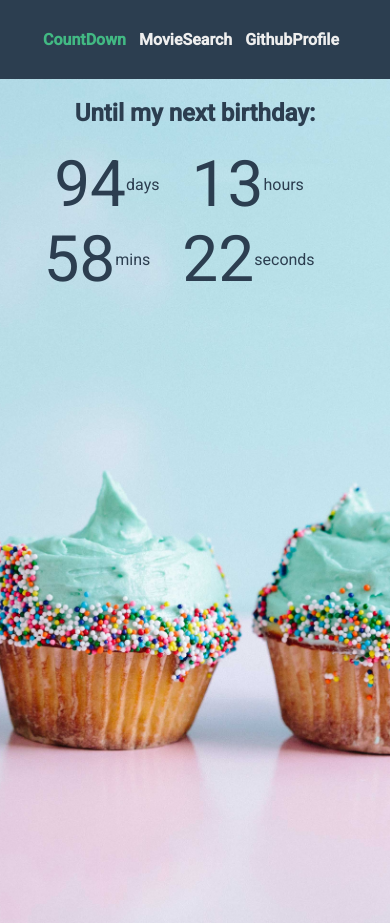
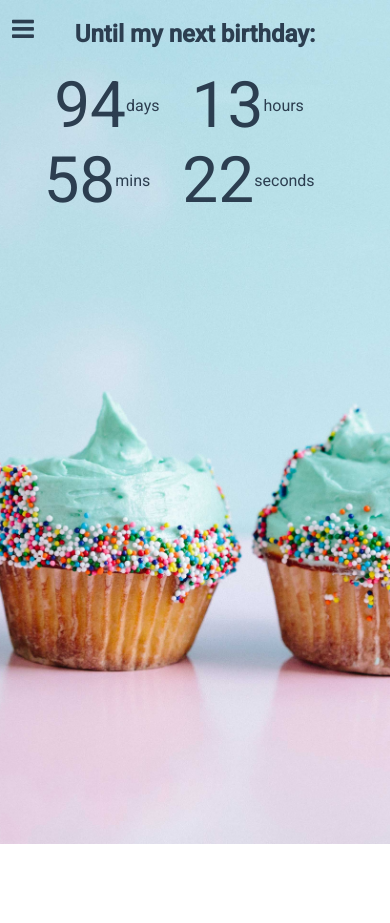
Before and after one commit to keithmchd48/pulp-fiction, a Vue app: page / in a window 390 px wide. After the commit the page ends 844 px from the top, so only its background shows below. Built offline with nearby package versions, Linux system fonts and the light colour scheme.

Commit message:
Mobile Menu added

```diff
--- a/public/index.html
+++ b/public/index.html
@@ -6,6 +6,7 @@
     <meta name="viewport" content="width=device-width,initial-scale=1.0">
     <link rel="icon" href="<%= BASE_URL %>favicon.ico">
     <link href="https://fonts.googleapis.com/css2?family=Roboto:wght@400;500&display=swap" rel="stylesheet">
+    <link rel="stylesheet" href="https://stackpath.bootstrapcdn.com/font-awesome/4.7.0/css/font-awesome.min.css" integrity="sha384-wvfXpqpZZVQGK6TAh5PVlGOfQNHSoD2xbE+QkPxCAFlNEevoEH3Sl0sibVcOQVnN" crossorigin="anonymous">
     <title>Pulp Fiction</title>
   </head>
   <body>
--- a/src/App.vue
+++ b/src/App.vue
@@ -1,5 +1,7 @@
 <template>
   <div id="app">
+    <i @click="SET_MENU_ACTIVE_ACTION(true)" class="fa fa-bars"></i>
+    <MobileMenu></MobileMenu>
     <div id="nav">
       <router-link :to="{name: 'count-down-timer'}">CountDown</router-link>
       <router-link :to="{name: 'movie-search'}">MovieSearch</router-link>
@@ -9,12 +11,32 @@
   </div>
 </template>
 
+<script>
+  import MobileMenu from "@/components/MobileMenu"
+  import {mapActions} from "vuex";
+  export default {
+    components: {MobileMenu},
+    methods: {
+      ...mapActions('storeMenu', ['SET_MENU_ACTIVE_ACTION'])
+    }
+  }
+</script>
+
 <style>
 #app {
   font-family: 'Roboto', sans-serif;
   -webkit-font-smoothing: antialiased;
   -moz-osx-font-smoothing: grayscale;
   /*text-align: center;*/
+  color: #2c3e50;
+}
+.fa-bars {
+  display: none;
+  position: fixed;
+  font-size: 1.6rem;
+  top: 17px;
+  left: 12px;
+  z-index: 3;
   color: #2c3e50;
 }
 body {
@@ -42,4 +64,12 @@ body {
   * {
     box-sizing: border-box;
   }
+@media only screen and (max-width: 426px) {
+  #nav {
+    display: none;
+  }
+  .fa-bars {
+    display: block;
+  }
+}
 </style>
--- /dev/null
+++ b/src/components/MobileMenu.vue
@@ -0,0 +1,69 @@
+<template>
+  <div class="side-menu-layout" :class="{'active': menuActive}">
+    <div><i @click="SET_MENU_ACTIVE_ACTION(false)" class="fa fa-times"></i></div>
+    <div id="mobile_nav">
+      <router-link :to="{name: 'count-down-timer'}">CountDown</router-link>
+      <router-link :to="{name: 'movie-search'}">MovieSearch</router-link>
+      <router-link :to="{name: 'github-profile-viewer'}">GithubProfile</router-link>
+    </div>
+  </div>
+</template>
+
+<script>
+  import { mapState, mapActions } from 'vuex'
+  export default {
+    name: "MobileMenu",
+    computed: {
+      ...mapState('storeMenu', ['menuActive'])
+    },
+    methods: {
+      ...mapActions('storeMenu', ['SET_MENU_ACTIVE_ACTION'])
+    }
+  }
+</script>
+
+<style scoped>
+  .fa-times {
+    font-size: 2rem;
+    color: white;
+    padding: 0.3rem;
+  }
+  #mobile_nav {
+    display: flex;
+    flex-direction: column;
+    justify-content: flex-start;
+    align-items: center;
+    padding: 0 2rem;
+    width: 100%;
+  }
+  #mobile_nav a {
+    font-weight: bold;
+    color: #eeeeee;
+    text-decoration: none;
+    margin-top: 1rem;
+  }
+
+  #mobile_nav a.router-link-exact-active {
+    color: #42b983;
+  }
+  @media only screen and (min-width: 427px) {
+    .side-menu-layout {
+      display: none;
+    }
+  }
+  @media only screen and (max-width: 426px) {
+    .side-menu-layout {
+      background-color: #2c3e50;
+      height: 100%;
+      width: 50% !important;
+      z-index: 8 !important;
+      position: absolute !important;
+      transition: 1s !important;
+      overflow-y: scroll !important;
+      left: -100%;
+    }
+    .active {
+      left: 0;
+    }
+  }
+</style>
--- a/src/router/index.js
+++ b/src/router/index.js
@@ -1,5 +1,6 @@
 import Vue from 'vue'
 import VueRouter from 'vue-router'
+import store from '@/store'
 
 Vue.use(VueRouter)
 
@@ -27,4 +28,7 @@ const router = new VueRouter({
   routes
 })
 
+router.afterEach(() => {
+  store.dispatch('storeMenu/SET_MENU_ACTIVE_ACTION', false)
+})
 export default router
--- a/src/store/index.js
+++ b/src/store/index.js
@@ -1,11 +1,13 @@
 import Vue from 'vue'
 import Vuex from 'vuex'
 import {storeMovies} from  '@/store/movies.store'
+import {storeMenu} from '@/store/menu.store'
 
 Vue.use(Vuex)
 
 export default new Vuex.Store({
   modules: {
-    storeMovies
+    storeMovies,
+    storeMenu
   }
 })
--- /dev/null
+++ b/src/store/menu.store.js
@@ -0,0 +1,23 @@
+const state = {
+  menuActive: false
+}
+
+const getters = {}
+const actions = {
+  SET_MENU_ACTIVE_ACTION ({commit}, bool) {
+    commit('SET_MENU_ACTIVE_MUTATION', bool)
+  }
+}
+const mutations = {
+  SET_MENU_ACTIVE_MUTATION (state, payload) {
+    state.menuActive = payload
+  }
+}
+
+export const storeMenu = {
+  namespaced: true,
+  state,
+  getters,
+  actions,
+  mutations
+}
```
